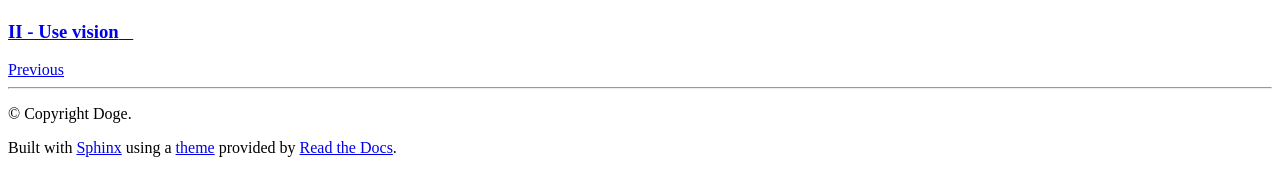
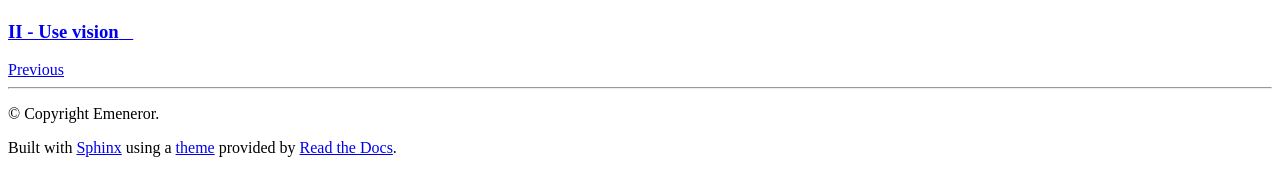
Before and after one commit to Emeneror/Documentation, a Sphinx documentation site: the page built from Sphinx/source/camera/vision/use.rst, in a window 1280 px wide. Shown: the part 413-609 px from the top of the page. Built offline with Sphinx 7.4.7 and the Read the Docs theme 2.0.0, drawn with Linux system fonts in a browser that asks for light colours; pages that are not in the unit, such as notebooks, are missing from menus.

Commit message:
Update conf.py
Update Author

```diff
--- a/Sphinx/source/conf.py
+++ b/Sphinx/source/conf.py
@@ -12,8 +12,8 @@
 #author = 'sphinx-themes.org'
 
 project   = 'Documentation'
-copyright = 'Doge'
-author    = 'DanTheDoge'
+copyright = 'Emeneror'
+author    = 'Emeneror'
 
 # The short X.Y version
 version = ''
```
